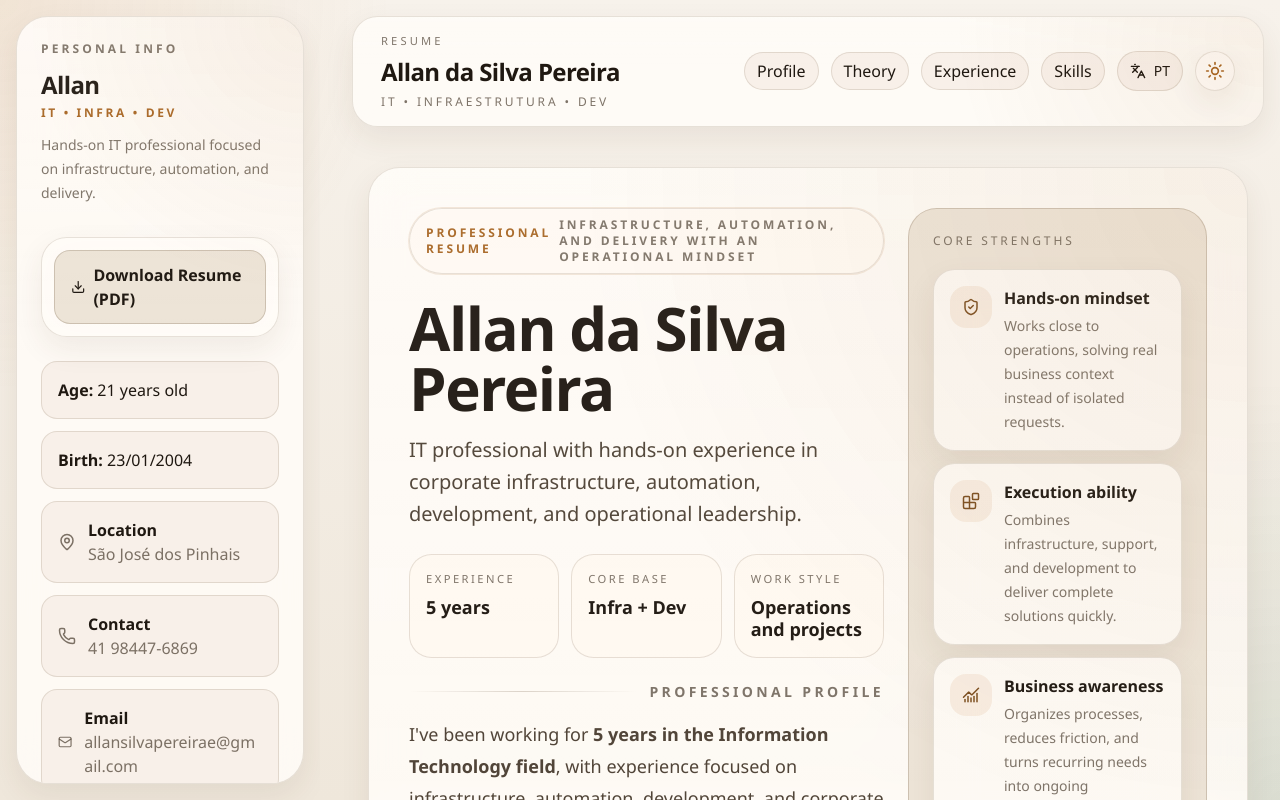
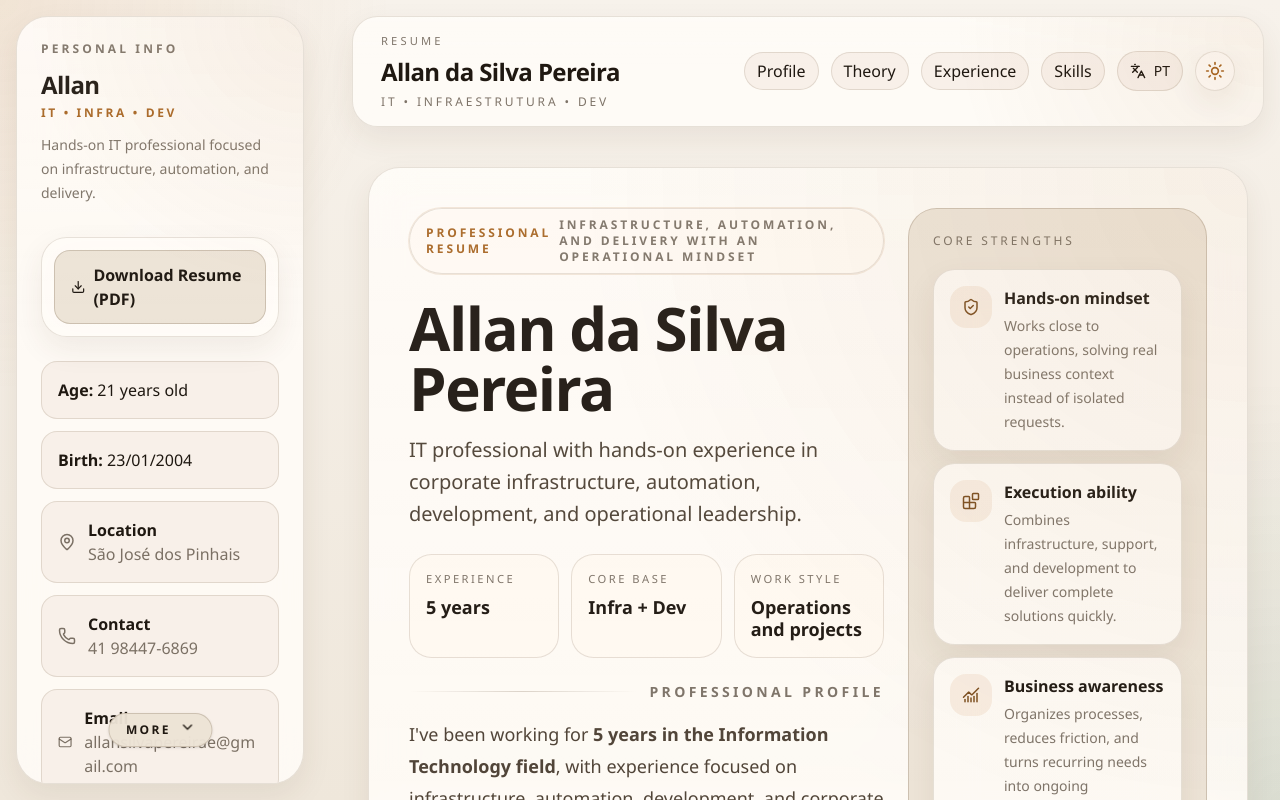
Before and after one commit to allan-xln/MyResume, a Next.js app: page /en in a window 1280 px wide. Shown: the top 800 px of the page. Built offline with nearby package versions, Linux system fonts and the light colour scheme.

Commit message:
Fix sidebar scrolling behavior

```diff
--- a/src/components/ClientLayout.tsx
+++ b/src/components/ClientLayout.tsx
@@ -12,11 +12,11 @@ export function ClientLayout({
   const [isOpen, setIsOpen] = useState(false);
 
   return (
-    <div className="relative flex min-h-screen bg-transparent">
+    <div className="relative flex min-h-screen bg-transparent md:items-start">
       <Info isOpen={isOpen} setIsOpen={setIsOpen} />
-      <div className="flex min-h-screen flex-1 flex-col md:pl-4">
+      <div className="flex min-h-screen min-w-0 flex-1 flex-col md:pl-4">
         <Header />
-        <main className="flex-1">{children}</main>
+        <main className="min-h-0 flex-1">{children}</main>
       </div>
     </div>
   );
--- a/src/components/Info.tsx
+++ b/src/components/Info.tsx
@@ -3,7 +3,7 @@
 import React from 'react';
 import { usePathname } from 'next/navigation';
 import { motion } from 'framer-motion';
-import { Menu, X, Mail, Github, Globe, Download, MapPin, Phone } from 'lucide-react';
+import { ChevronDown, Menu, X, Mail, Github, Globe, Download, MapPin, Phone } from 'lucide-react';
 import { PERSONAL_INFO, getAgeLabel } from '@/lib/resume-data';
 
 export function Info({
@@ -16,7 +16,41 @@ export function Info({
   const pathname = usePathname();
   const lang = pathname.startsWith('/en') ? 'en' : 'pt';
   const isEnglish = lang === 'en';
-  const ageLabel = getAgeLabel(lang);
+  const [ageLabel, setAgeLabel] = React.useState(lang === 'en' ? '21 years old' : '21 anos');
+  const scrollRef = React.useRef<HTMLDivElement | null>(null);
+  const [hasMoreBelow, setHasMoreBelow] = React.useState(false);
+
+  React.useEffect(() => {
+    setAgeLabel(getAgeLabel(lang));
+  }, [lang]);
+
+  React.useEffect(() => {
+    const element = scrollRef.current;
+
+    if (!element) return;
+
+    const updateScrollState = () => {
+      const canScroll = element.scrollHeight > element.clientHeight + 8;
+      const atBottom =
+        element.scrollTop + element.clientHeight >= element.scrollHeight - 8;
+
+      setHasMoreBelow(canScroll && !atBottom);
+    };
+
+    updateScrollState();
+    element.addEventListener('scroll', updateScrollState, { passive: true });
+
+    const resizeObserver = new ResizeObserver(updateScrollState);
+    resizeObserver.observe(element);
+
+    window.addEventListener('resize', updateScrollState);
+
+    return () => {
+      element.removeEventListener('scroll', updateScrollState);
+      resizeObserver.disconnect();
+      window.removeEventListener('resize', updateScrollState);
+    };
+  }, [isOpen, lang]);
 
   const personalInfoLabels = {
     title: isEnglish ? 'Personal Info' : 'Informações Pessoais',
@@ -70,14 +104,17 @@ export function Info({
         animate={{ opacity: 1, x: 0 }}
         transition={{ duration: 0.45, ease: 'easeOut' }}
         className={`
-          fixed inset-0 z-50 flex h-dvh w-dvw flex-col overflow-y-auto overscroll-contain p-0 text-sm transition-transform duration-300 ease-in-out [-webkit-overflow-scrolling:touch] md:sticky md:top-0 md:h-screen md:w-80 md:p-4 md:text-base
+          fixed inset-0 z-50 flex h-dvh w-dvw flex-col p-0 text-sm transition-transform duration-300 ease-in-out md:sticky md:top-0 md:h-screen md:w-80 md:flex-none md:self-start md:p-4 md:text-base
           ${isOpen ? 'translate-x-0' : '-translate-x-full'}
           md:translate-x-0 md:transform-none
         `}
         role="complementary"
         aria-label={personalInfoLabels.title}
       >
-        <div className="theme-surface theme-spotlight flex min-h-dvh min-h-0 flex-col overflow-y-auto rounded-none border-0 px-6 py-6 shadow-none md:h-full md:min-h-0 md:rounded-[2rem] md:border md:shadow-sm">
+        <div
+          ref={scrollRef}
+          className="theme-surface theme-spotlight sidebar-scrollbar relative flex h-full min-h-0 flex-col overflow-x-hidden !overflow-y-auto overscroll-contain rounded-none border-0 px-6 py-6 shadow-none touch-pan-y [-webkit-overflow-scrolling:touch] md:rounded-[2rem] md:border md:shadow-sm"
+        >
           <div className="flex justify-end md:hidden">
             <button
               onClick={() => setIsOpen(false)}
@@ -175,6 +212,23 @@ export function Info({
               {personalInfoLabels.downloadCV}
             </a>
           </div>
+
+          {hasMoreBelow && (
+            <button
+              type="button"
+              onClick={() =>
+                scrollRef.current?.scrollBy({
+                  top: 180,
+                  behavior: 'smooth',
+                })
+              }
+              className="theme-surface-strong theme-border-strong sticky bottom-3 left-1/2 z-10 mt-4 inline-flex w-fit -translate-x-1/2 items-center gap-2 self-center rounded-full border px-4 py-2 text-xs font-semibold uppercase tracking-[0.2em] shadow-sm"
+              aria-label={isEnglish ? 'Scroll down for more information' : 'Descer para ver mais informações'}
+            >
+              <span>{isEnglish ? 'More' : 'Ver mais'}</span>
+              <ChevronDown size={16} className="animate-bounce" />
+            </button>
+          )}
         </div>
       </motion.aside>
     </>
--- a/src/globals.css
+++ b/src/globals.css
@@ -194,6 +194,32 @@ a {
     linear-gradient(180deg, rgba(255, 255, 255, 0.06), transparent 45%);
 }
 
+.sidebar-scrollbar {
+  scrollbar-width: thin;
+  scrollbar-color: var(--accent) rgba(0, 0, 0, 0.08);
+}
+
+.sidebar-scrollbar::-webkit-scrollbar {
+  width: 10px;
+}
+
+.sidebar-scrollbar::-webkit-scrollbar-track {
+  background: rgba(0, 0, 0, 0.06);
+  border-radius: 999px;
+}
+
+.sidebar-scrollbar::-webkit-scrollbar-thumb {
+  background: var(--accent);
+  border-radius: 999px;
+  border: 2px solid transparent;
+  background-clip: padding-box;
+}
+
+.sidebar-scrollbar::-webkit-scrollbar-thumb:hover {
+  background: var(--accent-strong);
+  background-clip: padding-box;
+}
+
 ::selection {
   background: var(--accent-soft);
 }
```
